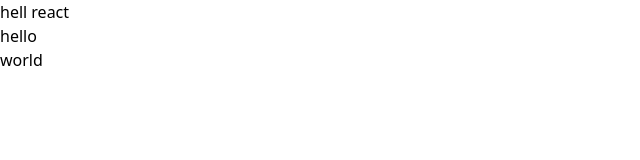
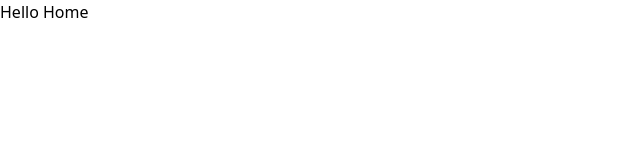
Before and after one commit to kevinGarcia15/prime-video-ciancoders, a React (Create React App) app: page / in a window 1280 px wide. Shown: the top 160 px of the page, without its empty margins (0-640 px from the left). Built offline with nearby package versions, Linux system fonts and the light colour scheme.

Commit message:
not found page

```diff
--- /dev/null
+++ b/src/containers/Home.jsx
@@ -0,0 +1,11 @@
+import React from 'react'
+
+function Home() {
+    return (
+        <div>
+            Hello Home
+        </div>
+    )
+}
+
+export default Home
--- /dev/null
+++ b/src/containers/NotFound.jsx
@@ -0,0 +1,12 @@
+import React from 'react'
+import NotfoundImg from '../assets/img/404 Error.svg'
+
+function NotFound() {
+    return (
+        <div className="flex justify-center flex-col">
+            <img className="h-screen" src={NotfoundImg} alt="Not Found"/>
+        </div>
+    )
+}
+
+export default NotFound
--- a/src/routes/App.js
+++ b/src/routes/App.js
@@ -1,11 +1,17 @@
+import React from 'react'
+import {BrowserRouter,Switch, Route} from 'react-router-dom'
+
+import Home from '../containers/Home'
+import NotFound from '../containers/NotFound'
 
 function App() {
   return (
-    <div className="App">
-      hell react
-      <h1>hello</h1>
-      <h5>world</h5>
-    </div>
+    <BrowserRouter>
+      <Switch>
+        <Route exact path="/" component={Home}/>
+        <Route component={NotFound}/>
+      </Switch>
+    </BrowserRouter>
   );
 }
 
```
Also changed, not shown: src/assets/img/404 Error.svg (added), 1 other file (tests, documents, lock files or other folders).
